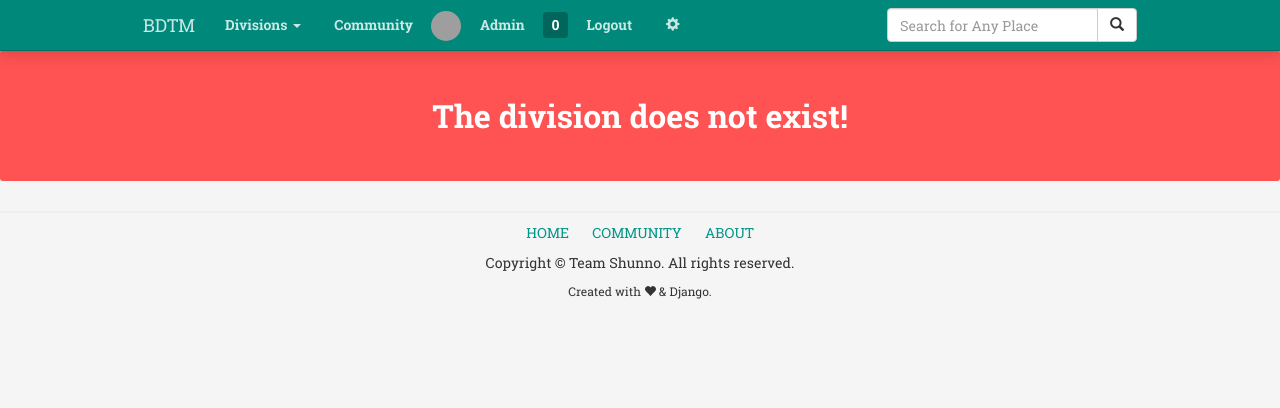
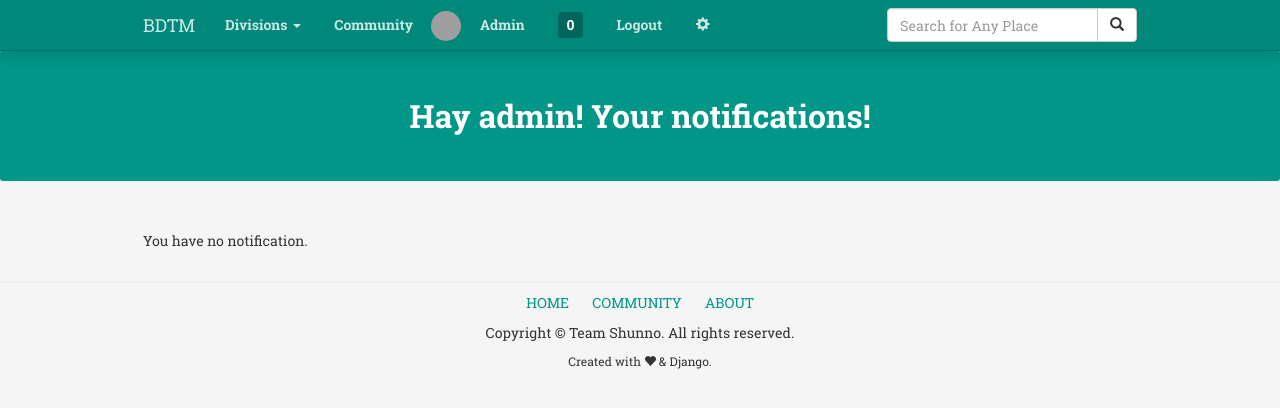
Before and after one commit to rakib10rr3/Bangladesh-Travel-Magazine, a Django app: page /notifications/ in a window 1280 px wide. Shown: the top 408 px of the page. Run offline with Django 3.2, Linux system fonts and the light colour scheme; a user stored in the database is signed in; data comes from the database, SQL or seed files in the repository; both versions use the stored data as it was after the commit; some libraries are stand-ins or nearby versions; grey boxes are pictures that could not be loaded.

Commit message:
Notification fn implement, Notif page half implement

```diff
--- a/BDTM/urls.py
+++ b/BDTM/urls.py
@@ -35,6 +35,7 @@ urlpatterns = [
     url(r'^search/$', views.search, name='search'),
     url(r'^search_ques/$', views.search_ques, name='search_ques'),
     url(r'^forum/$', views.forum, name='forum'),
+    url(r'^notifications/$', views.notifications, name='notifications'),
 
     url(r'^$', views.index, name='index'),  # Replace
 
--- a/app1/models.py
+++ b/app1/models.py
@@ -20,7 +20,8 @@ class Division(models.Model):
     def __str__(self):
         return self.title
 
-#changed
+
+# changed
 class Type(models.Model):
     type_name = models.CharField(max_length=10, null=True)
 
@@ -57,9 +58,12 @@ class Place(models.Model):
 # upload destination for images
 def desti(instance, filename):
     return "%s/%s/%s" % (instance.page, instance.user, filename)
+
+
 # upload destination for images
 def user_desti(instance, filename):
-    return "%s/%s/%s" % ("Profile",instance.display_name,filename)
+    return "%s/%s/%s" % ("Profile", instance.display_name, filename)
+
 
 class Story(models.Model):
     user = models.ForeignKey(User)
@@ -121,9 +125,6 @@ class Picture(models.Model):
     file = models.ImageField(upload_to=desti)
     slug = models.SlugField(max_length=50, blank=True)
 
-
-
-
     def __str__(self):
         return self.user.username + "->" + self.page.name
 
@@ -150,7 +151,7 @@ class UserProfile(models.Model):
     user = models.OneToOneField(User)
     display_name = models.TextField(max_length=100, default='')
     birth_date = models.DateField(blank=True, null=True)
-    image = models.ImageField(upload_to=user_desti,blank=True)
+    image = models.ImageField(upload_to=user_desti, blank=True)
     GENDER_TYPE = (
         ('M', 'Male'),
         ('F', 'Female'),
@@ -167,6 +168,7 @@ class UserProfile(models.Model):
     def __str__(self):
         return self.display_name
 
+
 # here is the profile model
 
 def user_post_save(sender, instance, created, **kwargs):
@@ -175,6 +177,7 @@ def user_post_save(sender, instance, created, **kwargs):
         p = UserProfile()
         p.user = instance
         p.save()
+
 
 post_save.connect(user_post_save, sender=User)
 
@@ -185,16 +188,19 @@ class Comment(models.Model):
     text = models.TextField(max_length=1000)
     created_date = models.DateTimeField(auto_now_add=True)
     approved_comment = models.BooleanField(default=False)
+
     @property
     def is_user_comment(self, user_id):
         if self.filter(id=user_id).exists():
             return True
         else:
             return False
+
     @property
     def approve(self):
         self.approved_comment = True
         self.save()
+
     def __str__(self):
         return self.text
 
@@ -203,6 +209,7 @@ class Question(models.Model):
     author = models.ForeignKey(User)
     question = models.TextField(max_length=500)
     created = models.DateTimeField(auto_now_add=True)
+
     def __str__(self):
         return self.question
 
@@ -239,7 +246,7 @@ Added by: Shohag
 Example:
 
 Shohag (sender_id) commented on Imran's (recipient_id) story.
-[from:'story’, ref_type:'story’, ref_value:123(story_id)]
+[from:'story_cmnt’, ref_type:'comment’, ref_value:123(comment_id)]
 
 """
 
@@ -254,6 +261,6 @@ class Notification(models.Model):
     date_created = models.DateTimeField(auto_now_add=True)
 
     def __str__(self):
-        return "Notification from "\
-                + self.sender.username + " to "\
-                + self.recipient.username + "."
+        return "Notification from " \
+               + self.sender.username + " to " \
+               + self.recipient.username + "."
--- a/app1/views.py
+++ b/app1/views.py
@@ -365,8 +365,13 @@ def like(request):
     if story.likes.filter(id=user.id).exists():
         story.likes.remove(user)
         isLiked = False
+
+        delete_notify_story_new_like(story_id, story.user.id, user.id)
     else:
         story.likes.add(user)
+
+        add_notify_story_new_like(story_id, story.user.id, user.id)
+
     totalLikes = story.total_likes
 
     jsonData = {
@@ -388,28 +393,37 @@ def image_delete(request, story_id, value_id):
 
 @login_required
 def add_comment(request):
-    user = request.user
     if request.method == 'POST':
+        user = request.user
         text = request.POST['text']
         story_id = request.POST['story_id']
         story = Story.objects.get(id=story_id)
         print(story)
-        Comment.objects.create(
+        c = Comment.objects.create(
             text=text,
             story=story,
             author=user
         )
+
+        add_notify_story_new_comment(story.user.id, c.id, user.id)
+
         return HttpResponse('')
 
 
 @login_required
 def comment_delete(request):
     if request.method == 'POST':
+        user = request.user
         comment_id = request.POST['comment_id']
         print(comment_id)
         comment = Comment.objects.get(id=comment_id)
         print(comment)
         comment.delete()
+
+        story_id = comment.story_id
+        story = Story.objects.get(id=story_id)
+        delete_notify_story_new_comment(story.user.id, comment_id, user.id)
+
         return HttpResponse('')
 
 
@@ -525,11 +539,14 @@ def save_answer(request, q_id):
     if request.method == 'POST':
         form = AnswerForm(request.POST, request.FILES)
         if form.is_valid():
-            bet = form.save(commit=False)
-            bet.answered_by = request.user
-            bet.answer_of = question
-            bet.save()
+            ans = form.save(commit=False)
+            ans.answered_by = request.user
+            ans.answer_of = question
+            ans.save()
             # probably better to use a redirect here.
+
+            add_notify_question_new_comment(question.author_id, ans.id, ans.answered_by_id)
+
         else:
             print(form.errors)
     return redirect('forum')
@@ -552,6 +569,7 @@ def story_edit(request, story_id):
     # custom change list creating -_-
 
 
+@login_required
 def search(request):
     if request.method == "POST":
         txt = request.POST.get("place")
@@ -566,6 +584,7 @@ def search(request):
                       })
 
 
+@login_required
 def search_ques(request):
     if request.method == "POST":
         txt = request.POST.get("ques")
@@ -583,25 +602,75 @@ def search_ques(request):
         # custom change
 
 
+def notifications(request):
+    user = request.user
+    n = Notification.objects.filter(recipient_id=user.id).order_by('-date_created')
+
+    # TODO: change to all read!
+    return render(request, 'app1/notifications.html',
+                  {
+                      'notifications': n,
+                  })
+
+
 def about(request):
     return render(request, 'app1/about.html',
                   {})
 
 
-# Utility Functions
+'''
+==================================================
+    Utility Functions for Notification
+==================================================
+'''
+
+
 def add_notification(recipient, sender, notify_from, ref_type, ref_value):
     n = Notification(recipient_id=recipient, sender_id=sender, notify_from=notify_from,
                      ref_type=ref_type, ref_value=ref_value)
     n.save()
 
 
-def add_notify_story_new_comment(story_id, story_author_id, commentator_id):
-    add_notification(story_author_id, commentator_id, "story", "story", story_id)
+def delete_notification(recipient, sender, notify_from, ref_type, ref_value):
+    n = Notification.objects.filter(recipient_id=recipient, sender_id=sender, notify_from=notify_from,
+                                    ref_type=ref_type, ref_value=ref_value)
+    n.delete()
+
+
+'''
+Notification for comment in a Story
+'''
+
+
+def add_notify_story_new_comment(story_author_id, comment_id, commentator_id):
+    if story_author_id != commentator_id:
+        add_notification(story_author_id, commentator_id, "story_cmnt", "comment", comment_id)
+
+
+def delete_notify_story_new_comment(story_author_id, comment_id, commentator_id):
+    if story_author_id != commentator_id:
+        delete_notification(story_author_id, commentator_id, "story_cmnt", "comment", comment_id)
+
+'''
+Notification for like in a Story
+'''
 
 
 def add_notify_story_new_like(story_id, story_author_id, liker_id):
-    add_notification(story_author_id, liker_id, "story", "like", story_id)
+    if story_author_id != liker_id:
+        add_notification(story_author_id, liker_id, "story_like", "story", story_id)
 
 
-def add_notify_question_new_comment(question_id, question_author_id, commentator_id):
-    add_notification(question_author_id, commentator_id, "question", "question", question_id)
+def delete_notify_story_new_like(story_id, story_author_id, liker_id):
+    if story_author_id != liker_id:
+        delete_notification(story_author_id, liker_id, "story_like", "story", story_id)
+
+
+'''
+Notification for comment in a Question (Not Final)
+'''
+
+
+def add_notify_question_new_comment(question_author_id, answer_id, answer_giver_id):
+    if question_author_id != answer_giver_id:
+        add_notification(question_author_id, answer_giver_id, "q_a", "answer", answer_id)
--- a/templates/app1/base.html
+++ b/templates/app1/base.html
@@ -98,7 +98,7 @@
                             {{ user.username }}
                         </a>
                     </li>
-                    <li><span class="label ts-label-notify">{{ notification_count }}</span></li>
+                    <li><a href="{% url 'notifications' %}"><span class="label ts-label-notify">{{ notification_count }}</span></a></li>
 
                     <li><a href="{% url 'auth_logout' %}">Logout</a></li>
                     {% if request.user.is_superuser %}
@@ -125,8 +125,6 @@
     {% block body_block %}
 
     {% endblock %}
-
-
 </div>
 <div class="footer">
     <div class="ts-footer-menu">
@@ -152,7 +150,7 @@
 
 <![endif]-->
 
-{% block javasript_block %}
+{% block javascript_block %}
 
 {% endblock %}
 
--- /dev/null
+++ b/templates/app1/notifications.html
@@ -0,0 +1,51 @@
+{% extends 'app1/base.html' %}
+
+{% block body_block %}
+    <div class="jumbotron gp-jumbotron">
+        <h1>Hay {{ user }}! Your notifications!</h1>
+    </div>
+
+    <div class="container-fluid gp-container-normal">
+
+        {% if notifications %}
+
+            <ul>
+
+                {% for item in notifications %}
+
+                    {#            Shohag (sender_id) commented on Imran's (recipient_id) story. #}
+                    {# [from:'story_cmnt’, ref_type:'comment’, ref_value:123(comment_id)] #}
+
+                    <li>
+
+                        {% if item.notify_from == 'story_like' %}
+
+                            <p><a href="{% url 'story_detail' item.ref_value %}"><strong>{{ item.sender }}</strong> gives a like to your story.</a></p>
+
+                        {% elif item.notify_from == 'story_cmnt' %}
+
+                            <p><a href="#"><strong>{{ item.sender }}</strong> gives a comment to your story.</a></p>
+
+                        {% elif item.notify_from == 'q_a' %}
+
+                            <p><a href="#"><strong>{{ item.sender }}</strong> gives a comment to your question.</a></p>
+
+                        {% endif %}
+
+                        <p>{{ item.date_created }}</p>
+                    </li>
+
+
+                {% endfor %}
+
+            </ul>
+
+        {% else %}
+
+            <p>You have no notification.</p>
+
+        {% endif %}
+
+    </div>
+
+{% endblock %}
```
Also changed, not shown: templates/app1/index.html (+14 -10 lines), templates/app1/index_default.html (+5 -4 lines), db.sqlite3, media/UAP/user1/2016-11-22-013253.jpg (added).
